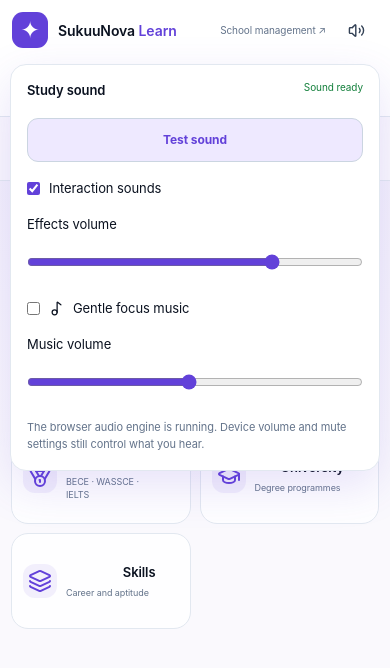
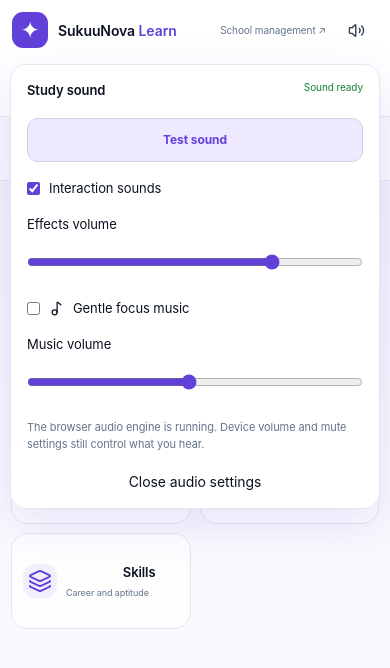
Before and after one commit to Eugene999B/SukuuNova, a Next.js app: page /learn/explore in a window 390 px wide. Both pictures are taken after a click on the heading "Learning audio settings". Shown: the top 668 px of the page. Built offline with nearby package versions, Linux system fonts and the light colour scheme.

Commit message:
Add an accessible close action to mobile audio settings

```diff
--- a/src/app/learn/LearnShell.tsx
+++ b/src/app/learn/LearnShell.tsx
@@ -341,6 +341,13 @@ export function LearnShell({ children }: { children: React.ReactNode }) {
                     ? "This browser does not expose a usable Web Audio context. Learning remains fully usable without sound."
                     : "Use Test sound after opening this panel. Browsers may require that tap before audio can start or resume."}
               </small>
+              <button
+                type="button"
+                className="learn-audio-close"
+                onClick={(event) => event.currentTarget.closest("details")?.removeAttribute("open")}
+              >
+                Close audio settings
+              </button>
             </div>
           </details>
         </header>
```
